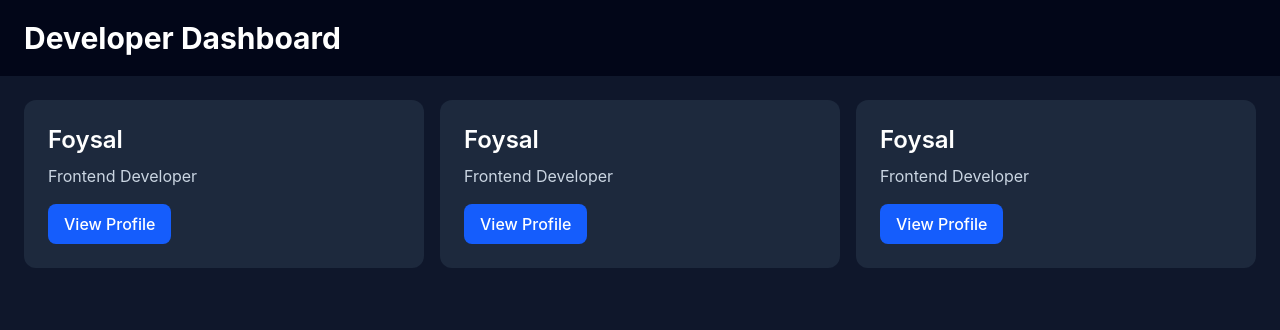
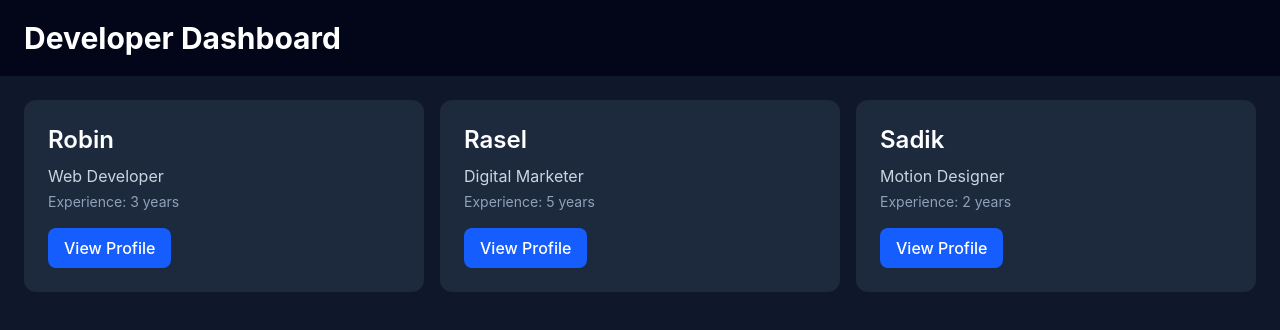
Before and after one commit to foysaliio/React-Mastery-Journey, a React (Vite) app: page / in a window 1280 px wide. Shown: the top 330 px of the page. Built offline with nearby package versions, Linux system fonts and the light colour scheme.

Commit message:
feat(react): learn component props

```diff
--- a/src/App.tsx
+++ b/src/App.tsx
@@ -6,9 +6,9 @@ function App() {
     <main className="min-h-screen bg-slate-900">
       <Header />
       <section className="p-6 grid gap-4 md:grid-cols-3">
-        <ProfileCard />
-        <ProfileCard />
-        <ProfileCard />
+        <ProfileCard name="Robin" role="Web Developer" experience={3} />
+        <ProfileCard name="Rasel" role="Digital Marketer" experience={5} />
+        <ProfileCard name="Sadik" role="Motion Designer" experience={2} />
       </section>
     </main>
   );
--- a/src/components/ProfileCard.tsx
+++ b/src/components/ProfileCard.tsx
@@ -1,9 +1,19 @@
-const ProfileCard = () => {
+interface ProfileCardProps {
+  name: string;
+  role: string;
+  experience: number;
+}
+
+const ProfileCard = ({ name, role, experience }: ProfileCardProps) => {
   return (
     <article className="rounded-xl bg-slate-800 p-6 text-white">
-      <h2 className="text-2xl font-semibold">Foysal</h2>
+      <h2 className="text-2xl font-semibold">{name}</h2>
 
-      <p className="mt-2 text-slate-300">Frontend Developer</p>
+      <p className="mt-2 text-slate-300">{role}</p>
+
+      <p className="mt-1 text-sm text-slate-400">
+        Experience: {experience} years
+      </p>
 
       <button className="mt-4 rounded-lg bg-blue-600 px-4 py-2 font-medium">
         View Profile
```
